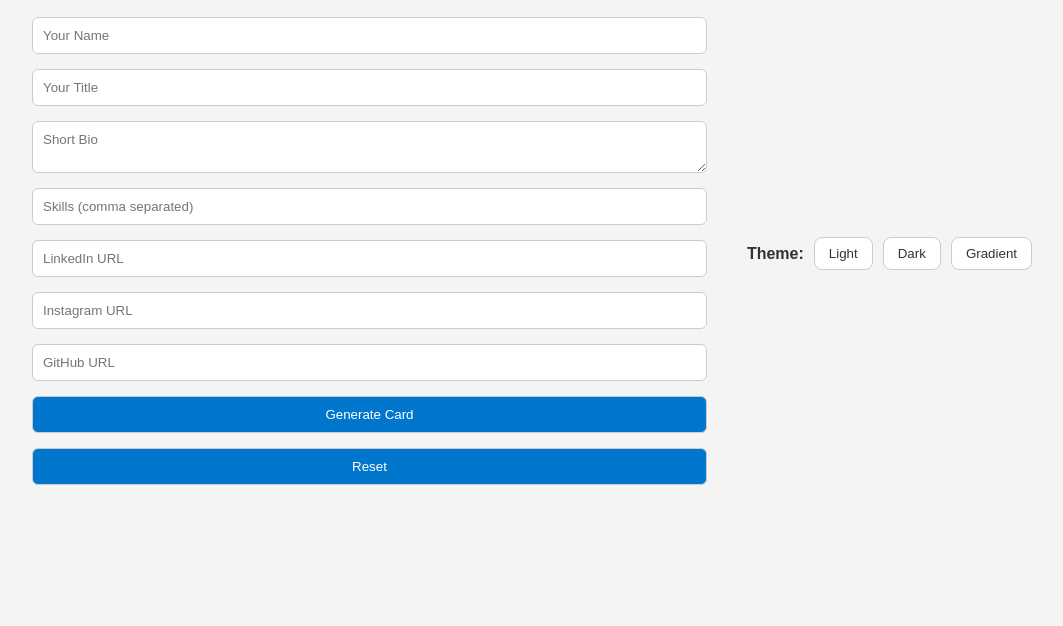
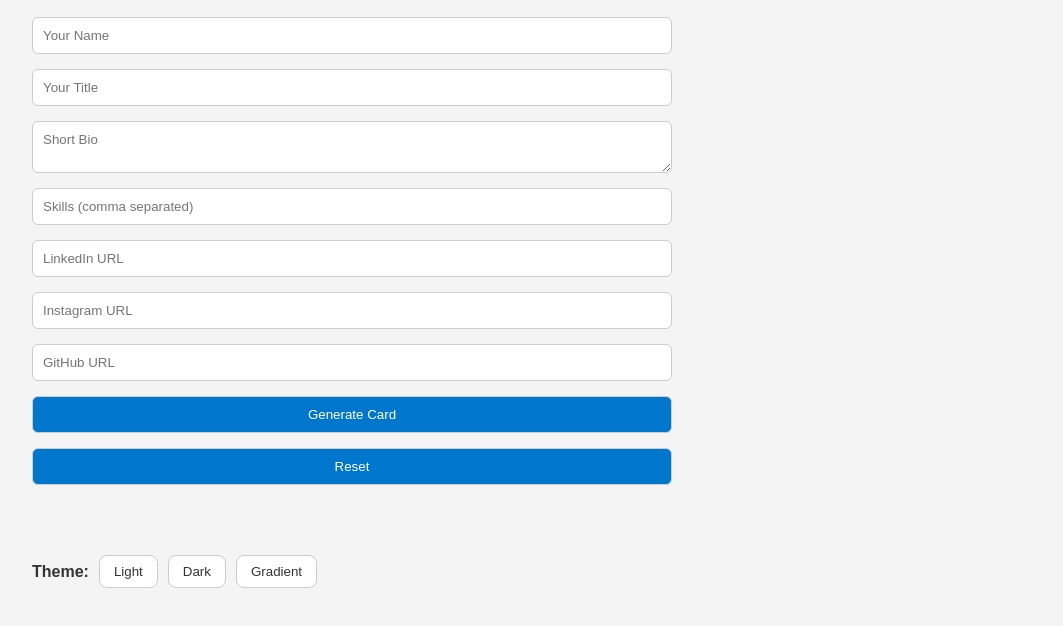
Before and after one commit to nyandia-tech/portfolio-card-app, a plain HTML site: page index.html in a window 1280 px wide. Shown: the part 60-686 px from the top of the page, without its empty margins (108-1171 px from the left). Drawn offline with Linux system fonts and the light colour scheme.

Commit message:
Worked on the final display of the web page

```diff
--- a/index.html
+++ b/index.html
@@ -26,14 +26,6 @@
       <button type="reset">Reset</button>
     </form>
 
-    <div class="theme-controls">
-      <span>Theme:</span>
-      <button type="button" class="theme-button" data-theme="theme-light">Light</button>
-      <button type="button" class="theme-button" data-theme="theme-dark">Dark</button>
-      <button type="button" class="theme-button" data-theme="theme-gradient">Gradient</button>
-    </div>
-
-
     <!-- Card Preview Section(this is what the user sees) -->
     <section id="cardPreview" class="card-preview">
       <div class="card-content">
@@ -48,6 +40,13 @@
         <a id="cardGithub" href="#"><i class="fab fa-github" aria-hidden="true"></i>GitHub</a>
       </div>
     </section>
+
+    <div class="theme-controls">
+      <span>Theme:</span>
+      <button type="button" class="theme-button" data-theme="theme-light">Light</button>
+      <button type="button" class="theme-button" data-theme="theme-dark">Dark</button>
+      <button type="button" class="theme-button" data-theme="theme-gradient">Gradient</button>
+    </div>
   </main>
 
   <script src="script.js"></script><!--link to the JavaScript file-->
--- a/style.css
+++ b/style.css
@@ -20,7 +20,8 @@ header {
 }
 
 main {
-  display: flex;
+  display: grid;
+  grid-template-columns: 1fr 320px;
   gap: 40px;
   width: 100%;
   max-width: 1000px;
@@ -158,6 +159,7 @@ form button:hover {
   gap: 10px;
   align-items: center;
   margin: 15px 0 25px;
+  grid-column: 1 / -1;
 }
 
 .theme-controls span {
```
